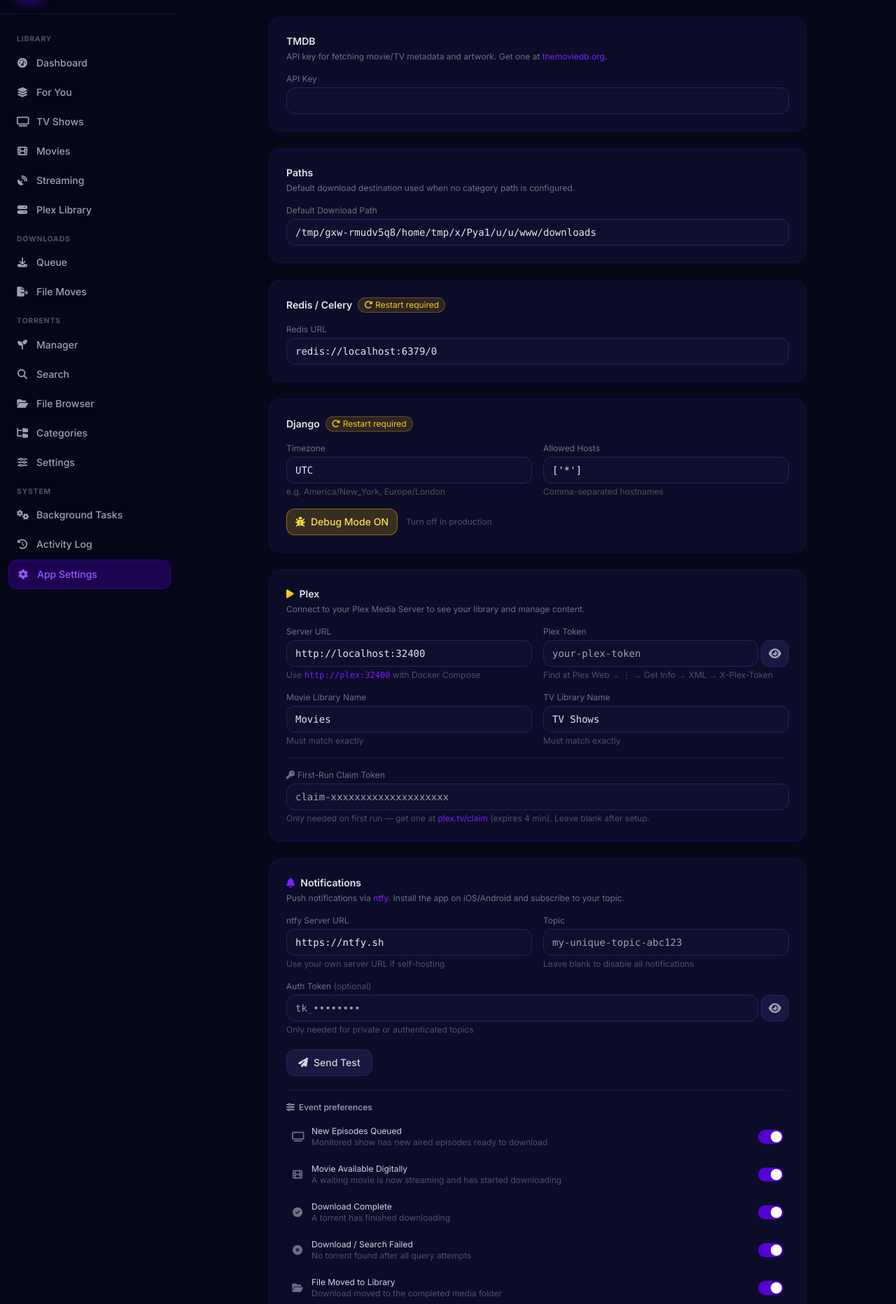
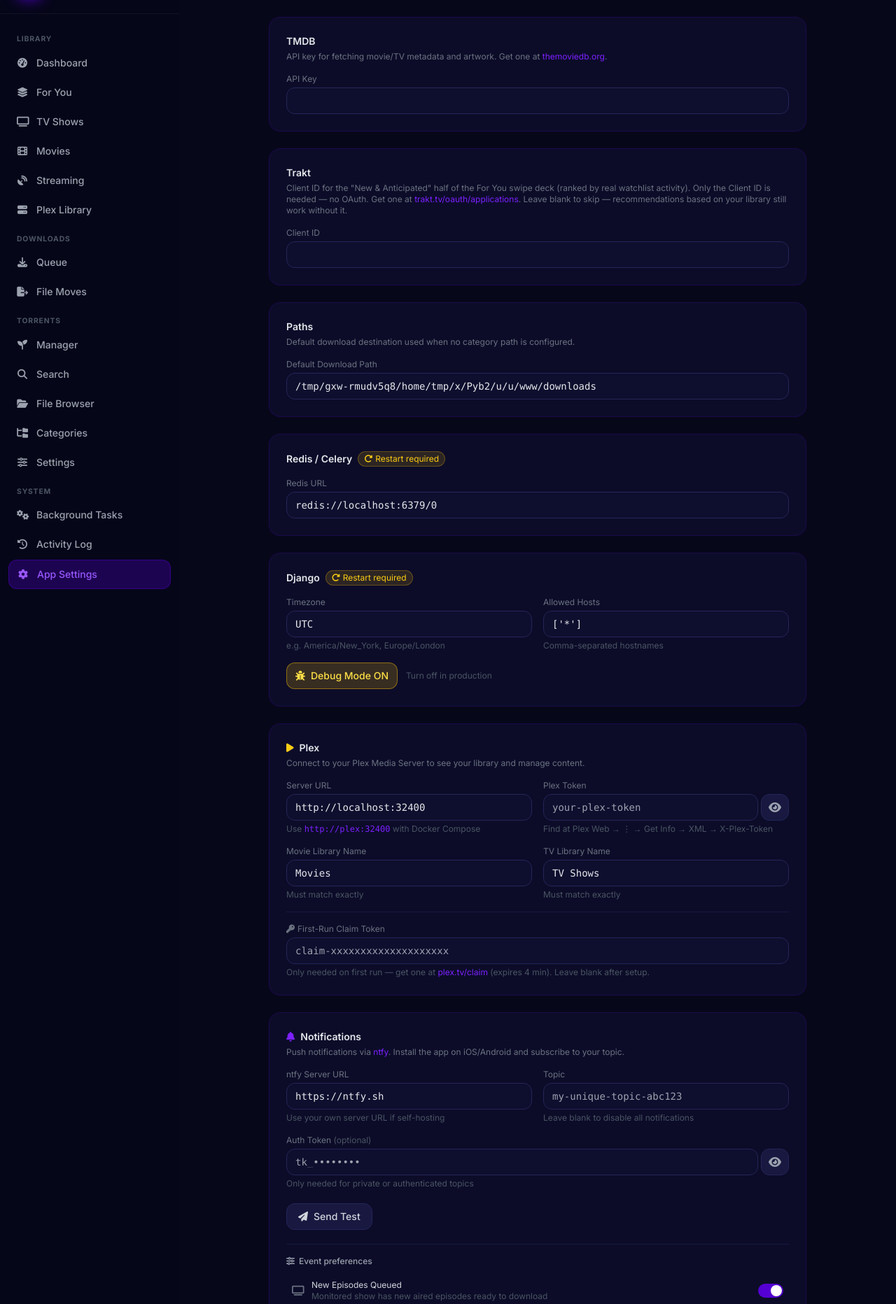
Before and after one commit to jamierossnz-lang/daredevil, a Django app: page /settings/ in a window 1280 px wide. Shown: the part 57-1921 px from the top of the page at 70% size. Run offline with Django 4.2, Linux system fonts and the light colour scheme; the visitor is signed in with stand-in values (Sample User, id 1); data comes from the database, SQL or seed files in the repository; data that the repository does not hold is empty; parts of the project's set-up code (start-up, migrations or seed data) failed here and were passed over; some libraries are stand-ins or nearby versions.

Commit message:
Add Trakt Client ID field to App Settings
Lets the Trakt credential used by the For You deck's "New & Anticipated"
task be set from the UI, same as TMDB_API_KEY — writes to .env and
updates the running process live, no container restart needed.

Co-Authored-By: Claude Sonnet 5 <noreply@anthropic.com>

```diff
--- a/apps/media_tracker/views.py
+++ b/apps/media_tracker/views.py
@@ -577,6 +577,7 @@ def app_settings_view(request):
     return render(request, 'app_settings.html', {
         'cfg': {
             'TMDB_API_KEY':        _get('TMDB_API_KEY'),
+            'TRAKT_CLIENT_ID':     _get('TRAKT_CLIENT_ID'),
             'DOWNLOAD_PATH':       _get('DOWNLOAD_PATH'),
             'REDIS_URL':           _get('REDIS_URL'),
             'TZ':                  _get('TZ', s.TIME_ZONE),
@@ -615,6 +616,8 @@ def app_settings_save(request):
 
     if 'TMDB_API_KEY' in data:
         _set('TMDB_API_KEY', data['TMDB_API_KEY'].strip(), attr='TMDB_API_KEY')
+    if 'TRAKT_CLIENT_ID' in data:
+        _set('TRAKT_CLIENT_ID', data['TRAKT_CLIENT_ID'].strip(), attr='TRAKT_CLIENT_ID')
     if 'DOWNLOAD_PATH' in data:
         _set('DOWNLOAD_PATH', data['DOWNLOAD_PATH'].strip(), attr='DOWNLOAD_PATH')
     if 'REDIS_URL' in data:
--- a/templates/app_settings.html
+++ b/templates/app_settings.html
@@ -11,6 +11,15 @@
     <p class="text-xs text-gray-500 mb-4">API key for fetching movie/TV metadata and artwork. Get one at <a href="https://www.themoviedb.org/settings/api" target="_blank" class="text-brand-400 hover:underline">themoviedb.org</a>.</p>
     <label class="block text-xs text-gray-500 mb-1">API Key</label>
     <input type="text" x-model="cfg.TMDB_API_KEY"
+           class="w-full bg-surface-800 border border-surface-600 rounded-xl px-3 py-2 text-sm text-gray-200 font-mono focus:outline-none focus:border-brand-500 transition-colors">
+  </div>
+
+  <!-- Trakt -->
+  <div class="glass rounded-2xl p-6">
+    <h2 class="text-sm font-semibold text-gray-200 mb-1">Trakt</h2>
+    <p class="text-xs text-gray-500 mb-4">Client ID for the "New &amp; Anticipated" half of the For You swipe deck (ranked by real watchlist activity). Only the Client ID is needed — no OAuth. Get one at <a href="https://trakt.tv/oauth/applications" target="_blank" class="text-brand-400 hover:underline">trakt.tv/oauth/applications</a>. Leave blank to skip — recommendations based on your library still work without it.</p>
+    <label class="block text-xs text-gray-500 mb-1">Client ID</label>
+    <input type="text" x-model="cfg.TRAKT_CLIENT_ID"
            class="w-full bg-surface-800 border border-surface-600 rounded-xl px-3 py-2 text-sm text-gray-200 font-mono focus:outline-none focus:border-brand-500 transition-colors">
   </div>
 
@@ -413,6 +422,7 @@ function appSettings() {
   return {
     cfg: {
       TMDB_API_KEY:       '{{ cfg.TMDB_API_KEY|escapejs }}',
+      TRAKT_CLIENT_ID:    '{{ cfg.TRAKT_CLIENT_ID|escapejs }}',
       DOWNLOAD_PATH:      '{{ cfg.DOWNLOAD_PATH|escapejs }}',
       REDIS_URL:          '{{ cfg.REDIS_URL|escapejs }}',
       TZ:                 '{{ cfg.TZ|escapejs }}',
```
